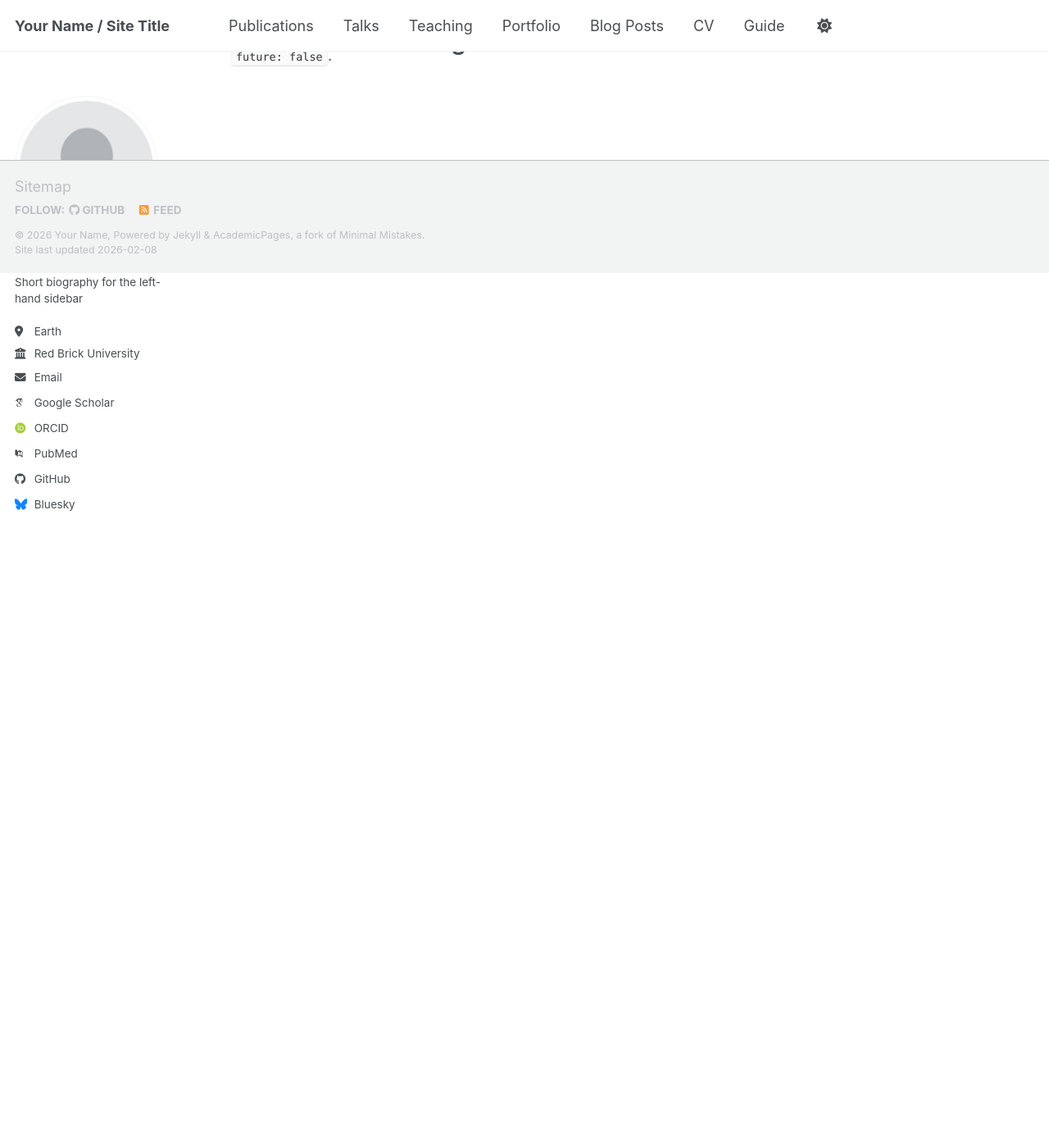
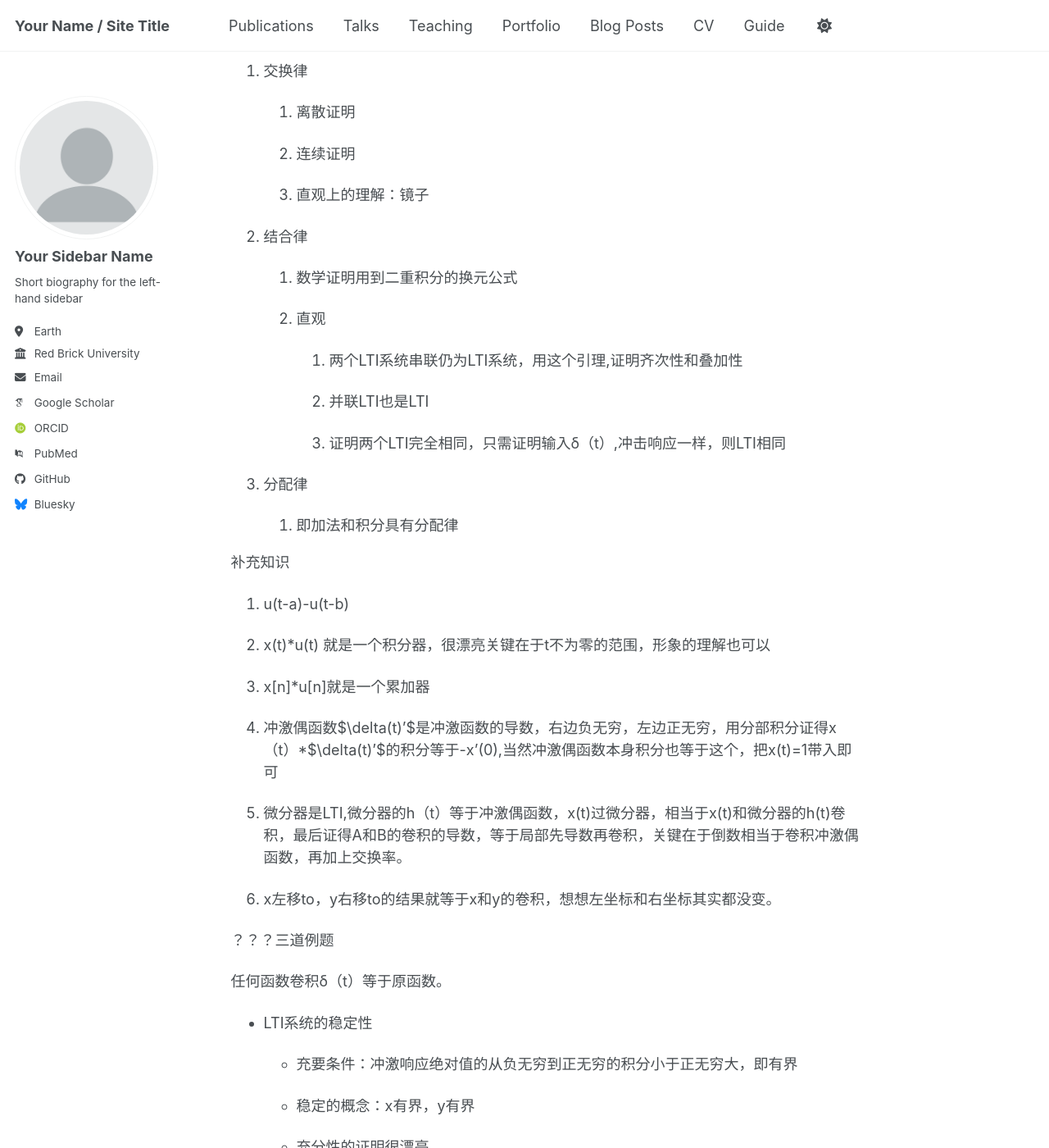
Before and after one commit to Khalil-Nan/Khalil-Nan.github.io, a Jekyll site: the page built from _posts/2026-02-03-20260203-20260208周记.md, in a window 1280 px wide and 1400 px high, scrolled down 1274 px. Shown: the whole window at 82% size. Built offline with Jekyll 4.4.1, drawn with Linux system fonts in a browser that asks for light colours; some web fonts are replaced; a script bundle is joined from its source files by our own code; library files that are not in the unit come from our copies; some of the changed text lies outside the part shown.

Commit message:
Update 2026-02-03-20260203-20260208周记.md

```diff
--- a/_posts/2026-02-03-20260203-20260208周记.md
+++ b/_posts/2026-02-03-20260203-20260208周记.md
@@ -19,3 +19,103 @@
 3. 2小时机器学习
 
 ### 复盘
+
+## 20260204
+
+飞机回武汉
+
+## 20260205
+
+洗衣机，冰箱，电视安装，去姨妈家吃饭
+
+## 20260206
+
+天无绝人之路，我的笔记本苟活下来，GPU风扇又work了，大大的感激
+
+### 计划
+
+- [x] 单词，复习加上背10个新单词
+
+- [x] 两小时的信号与系统。
+
+闲杂事项
+
+1. 户口本电子
+
+2. 羽毛球打了两小时，运动了下
+
+卷积性质
+
+1. 交换律
+
+   1. 离散证明
+
+   2. 连续证明
+
+   3. 直观上的理解：镜子
+
+2. 结合律
+
+   1. 数学证明用到二重积分的换元公式
+
+   2. 直观
+
+      1. 两个LTI系统串联仍为LTI系统，用这个引理,证明齐次性和叠加性
+
+      2. 并联LTI也是LTI
+
+      3. 证明两个LTI完全相同，只需证明输入δ（t）,冲击响应一样，则LTI相同
+
+3. 分配律
+
+   1. 即加法和积分具有分配律
+
+补充知识
+
+1. u(t-a)-u(t-b)
+
+2. x(t)*u(t) 就是一个积分器，很漂亮关键在于t不为零的范围，形象的理解也可以
+
+3. x[n]*u[n]就是一个累加器
+
+4. 冲激偶函数$\delta(t)'$是冲激函数的导数，右边负无穷，左边正无穷，用分部积分证得x（t）*$\delta(t)'$的积分等于-x'(0),当然冲激偶函数本身积分也等于这个，把x(t)=1带入即可
+
+5. 微分器是LTI,微分器的h（t）等于冲激偶函数，x(t)过微分器，相当于x(t)和微分器的h(t)卷积，最后证得A和B的卷积的导数，等于局部先导数再卷积，关键在于倒数相当于卷积冲激偶函数，再加上交换率。
+
+6. x左移to，y右移to的结果就等于x和y的卷积，想想左坐标和右坐标其实都没变。
+
+
+
+？？？三道例题
+
+任何函数卷积δ（t）等于原函数。
+
+- LTI系统的稳定性
+
+  - 充要条件：冲激响应绝对值的从负无穷到正无穷的积分小于正无穷大，即有界
+
+  - 稳定的概念：x有界，y有界
+
+  - 充分性的证明很漂亮
+
+  - 必要性的证明
+
+很关键的一点，这个定理只对LTI适用
+
+- LTI系统因果的充要条件是：
+
+  - 当t<0时，h（t）=0，涉及系统因果性定义：输出y(t)在t0的值只由t<=t0的x(t)决定，这个证明很漂亮，充分性和必要性同时说明了。
+
+第三章：连续信号频域分析（傅里叶变换）
+
+
+
+**作业**
+
+1. δ（t）的n次导函数
+
+2. 两道编程题
+
+   1. 编程如何得到离散卷积左边的未知量
+
+   2. 以及连续卷积的话，负无穷到正无穷积分和很大数的积分的结果的区别
```
